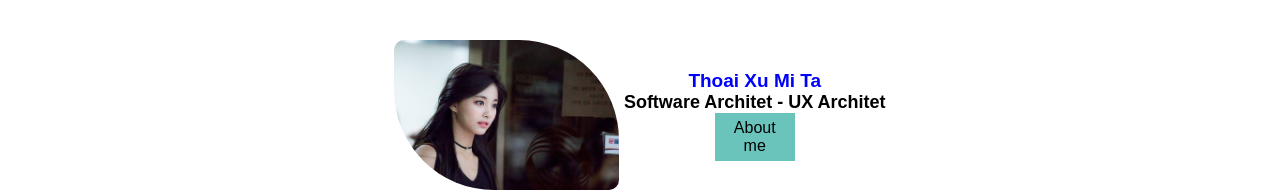
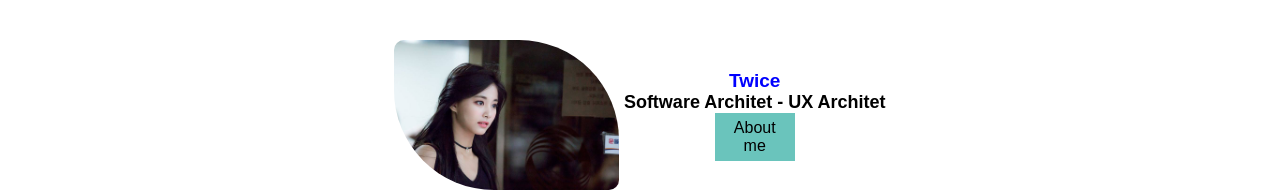
Before and after one commit to nguyenngocduck10/nguyenngocduck10.github.io, a plain HTML site: page index.html in a window 1280 px wide. Shown: the part 279-471 px from the top of the page. Drawn offline with Linux system fonts and the light colour scheme; a web font is replaced by a local one.

Commit message:
Update index.html

```diff
--- a/index.html
+++ b/index.html
@@ -49,7 +49,7 @@
     <section id="personal-info">
         <img src="./img/tzuyu.jpg">
         <div id="personal-info-detail">
-            <h2>Thoai Xu Mi Ta</h2>
+            <h2>Twice</h2>
             <h3>Software Architet - UX Architet</h3>
             <a href="./experience.html" id="button_about" class="link_button">About me</a>
         </div>
```
